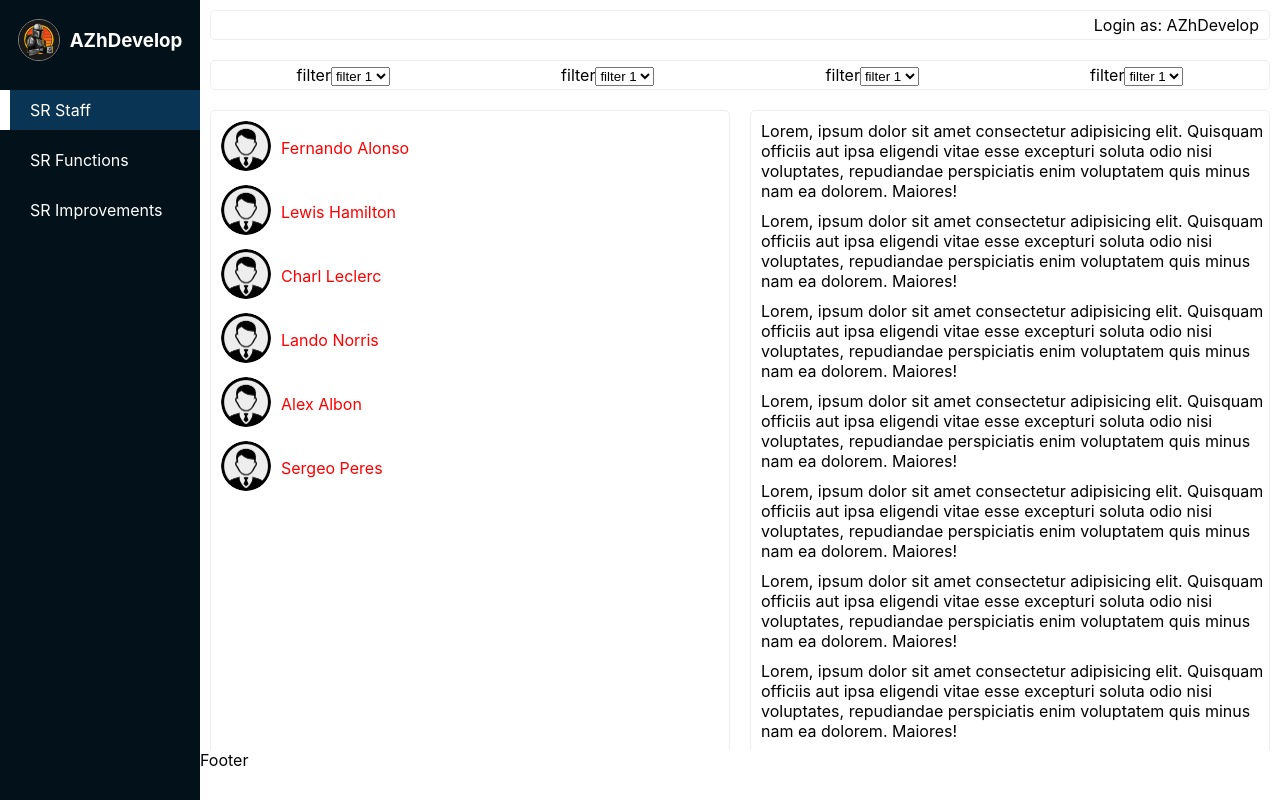
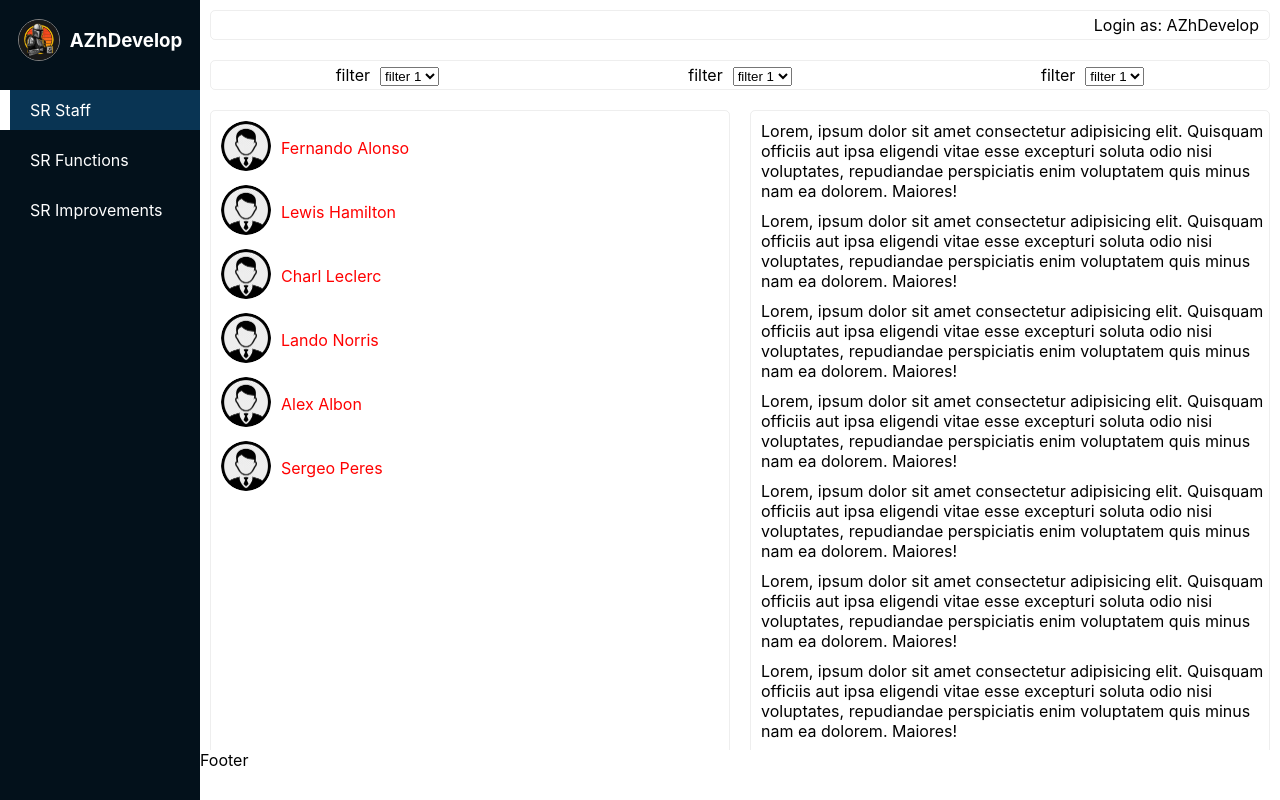
Before and after one commit to AZhDevelop/Django_React, a React (Create React App) app in the folder react_frontend/: page / in a window 1280 px wide. Built offline with nearby package versions, Linux system fonts and the light colour scheme.

Commit message:
Added filter component to staff.jsx

```diff
--- /dev/null
+++ b/react_frontend/src/components/content/staff/filter/filter.jsx
@@ -0,0 +1,18 @@
+import style from './filter.module.css'
+
+const Filter = () => {
+    return (
+        <div>
+            <label>filter</label>
+            <select className={style.select}>
+                <option>filter 1</option>
+                <option>filter 2</option>
+                <option>filter 3</option>
+                <option>filter 4</option>
+                <option>filter 5</option>
+            </select>
+        </div>
+    )
+}
+
+export default Filter
--- /dev/null
+++ b/react_frontend/src/components/content/staff/filter/filter.module.css
@@ -0,0 +1,3 @@
+.select {
+    margin-left: 10px;
+}
--- a/react_frontend/src/components/content/staff/staff.jsx
+++ b/react_frontend/src/components/content/staff/staff.jsx
@@ -1,51 +1,15 @@
 import style from './staff.module.css'
 import Employee from "./employee/employee";
 import EmployeeInfo from './employeeInfo/employeeInfo'
+import Filter from './filter/filter';
 
 const Staff = () => {
     return (
         <div className={style.staff}>
             <div className={style.filter}>
-                <div>
-                    <label>filter</label>
-                    <select>
-                        <option>filter 1</option>
-                        <option>filter 2</option>
-                        <option>filter 3</option>
-                        <option>filter 4</option>
-                        <option>filter 5</option>
-                    </select>
-                </div>
-                <div>
-                    <label>filter</label>
-                    <select>
-                        <option>filter 1</option>
-                        <option>filter 2</option>
-                        <option>filter 3</option>
-                        <option>filter 4</option>
-                        <option>filter 5</option>
-                    </select>
-                </div>
-                <div>
-                    <label>filter</label>
-                    <select>
-                        <option>filter 1</option>
-                        <option>filter 2</option>
-                        <option>filter 3</option>
-                        <option>filter 4</option>
-                        <option>filter 5</option>
-                    </select>
-                </div>
-                <div>
-                    <label>filter</label>
-                    <select>
-                        <option>filter 1</option>
-                        <option>filter 2</option>
-                        <option>filter 3</option>
-                        <option>filter 4</option>
-                        <option>filter 5</option>
-                    </select>
-                </div>
+                <Filter />
+                <Filter />
+                <Filter />
             </div>
             <div className={style.employee}>
                 <Employee name='Fernando' lastname='Alonso'/>
```
